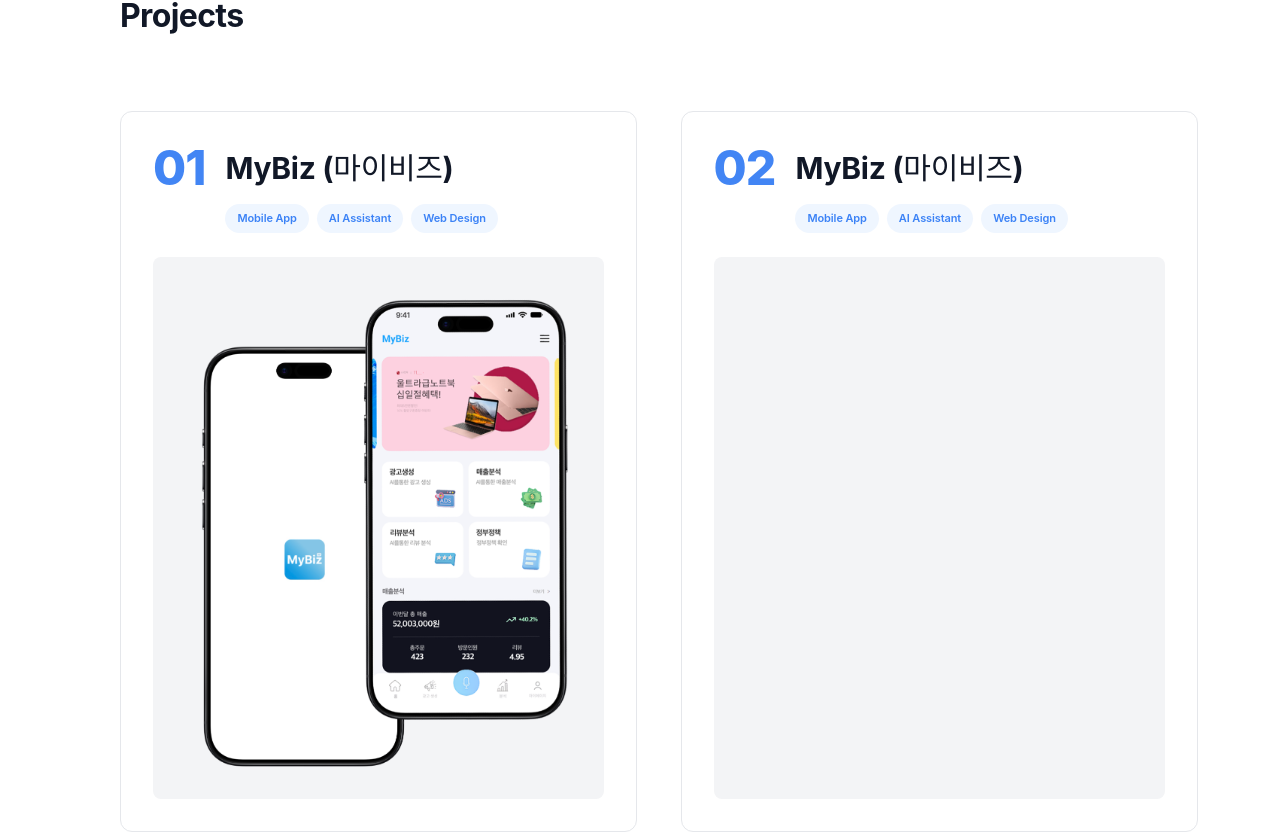
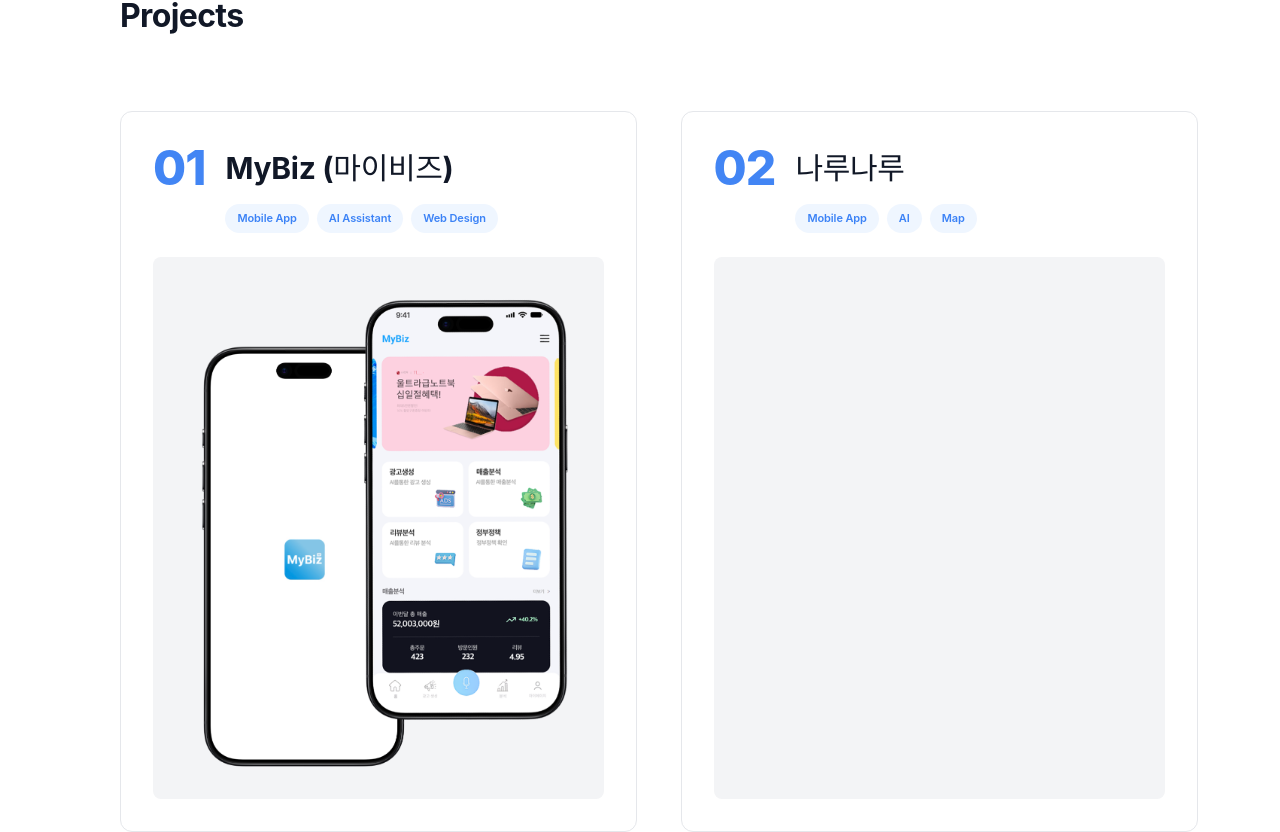
Before and after one commit to parkjto/Portfolio, a React (Vite) app: page / in a window 1280 px wide. Shown: the part 2074-2906 px from the top of the page. Built offline with nearby package versions, Linux system fonts and the light colour scheme; a web font is replaced by a local one.

Commit message:
Overview 다음에 Flow Chart 순서로 변경

```diff
--- a/src/components/MyBizSidebar.jsx
+++ b/src/components/MyBizSidebar.jsx
@@ -4,9 +4,9 @@
 const MyBizSidebar = ({ activeSection }) => {
   const navItems = [
     { label: 'Overview', id: 'mybiz-overview' },
+    { label: 'Flow Chart', id: 'mybiz-flowchart' },
     { label: 'Problem', id: 'mybiz-problem' },
     { label: 'Solution', id: 'mybiz-solution' },
-    { label: 'Flow Chart', id: 'mybiz-flowchart' },
     { label: 'Result & Learning', id: 'mybiz-result' },
   ];
 
--- a/src/components/Projectindex.jsx
+++ b/src/components/Projectindex.jsx
@@ -13,14 +13,14 @@
     {
       id: 2,
       number: '02',
-      title: 'MyBiz (마이비즈)',
-      badges: ['Mobile App', 'AI Assistant', 'Web Design'],
+      title: '나루나루',
+      badges: ['Mobile App', 'AI', 'Map'],
     },
     {
       id: 3,
       number: '03',
-      title: 'MyBiz (마이비즈)',
-      badges: ['Mobile App', 'AI Assistant', 'Web Design'],
+      title: 'IgE',
+      badges: ['Web', 'AI Assistant', 'Web Design'],
     },
   ];
 
--- a/src/main.jsx
+++ b/src/main.jsx
@@ -22,9 +22,9 @@
     <AboutMe />
     <ProjectIndex />
     <MyBizOverview />
+    <MyBizFlowChart />
     <MyBizProblem />
     <MyBizSolution />
-    <MyBizFlowChart />
     <MyBizResult />
 
     {/* <AboutMeWrapper />
```
